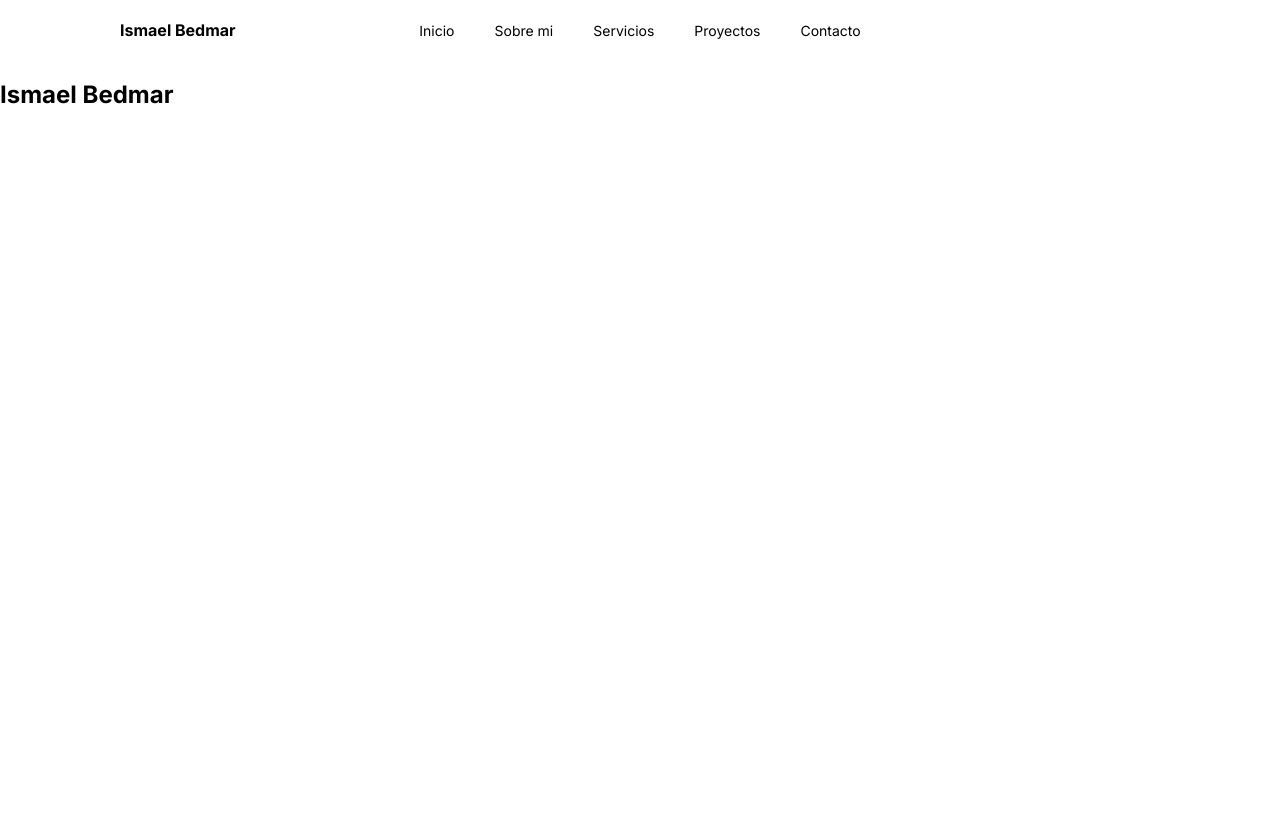
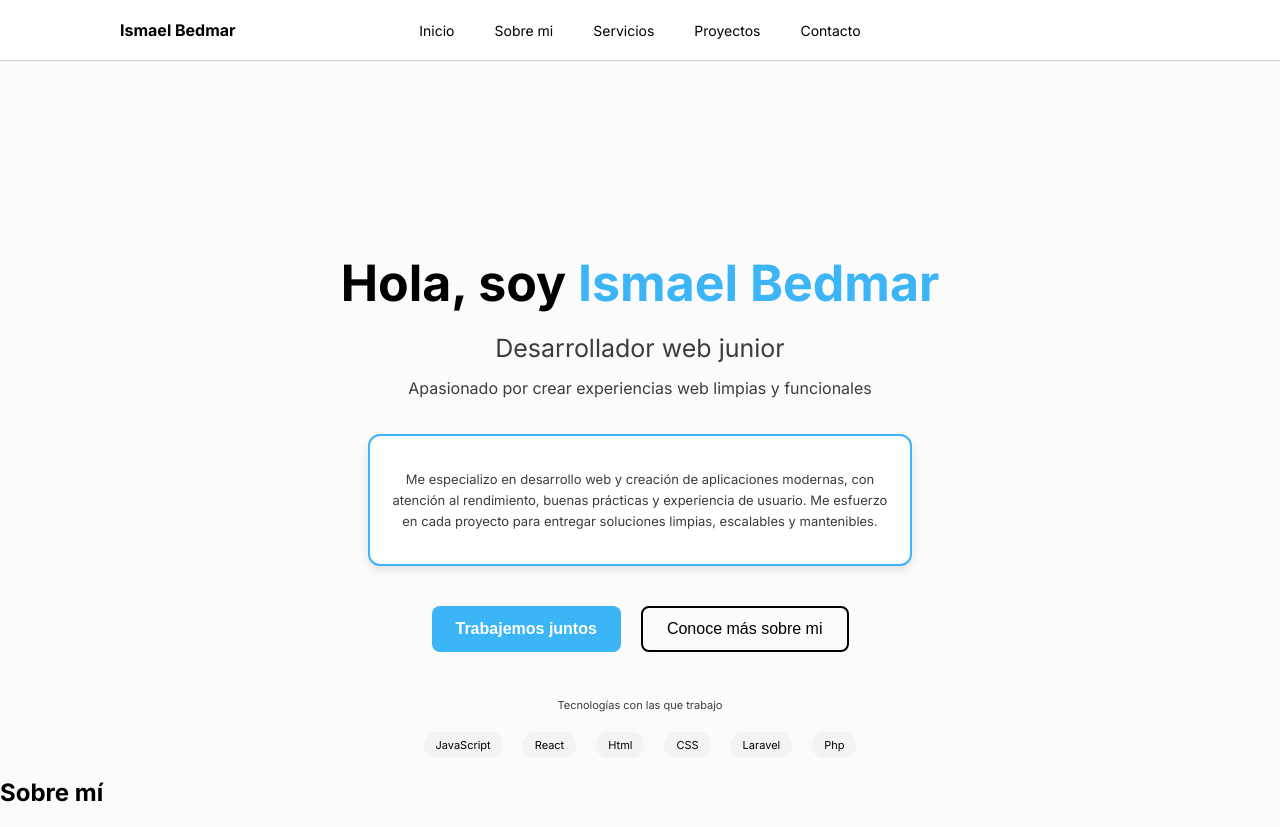
Before and after one commit to Ismabc05/ismaelbedmar, a React (Vite) app in the folder portfolio/: page / in a window 1280 px wide. Before the commit the page ends 800 px from the top, so only its background shows below. Built offline with nearby package versions, Linux system fonts and the light colour scheme.

Commit message:
sobre mi

```diff
--- a/portfolio/src/App.jsx
+++ b/portfolio/src/App.jsx
@@ -3,6 +3,7 @@ import reactLogo from './assets/react.svg'
 import viteLogo from '/vite.svg'
 import { Navbar } from "./components/Navbar"
 import { Inicio } from "./components/Inicio"
+import { Sobremi } from "./components/Sobremi"
 
 function App() {
 
@@ -11,6 +12,7 @@ function App() {
     <>
       <Navbar/>
       <Inicio/>
+      <Sobremi/>
     </>
   )
 }
--- a/portfolio/src/components/Inicio.jsx
+++ b/portfolio/src/components/Inicio.jsx
@@ -3,8 +3,35 @@ import '../estilos/inicio.css';
 
 function Inicio() {
     return(
-        <section>
-            <h1>Ismael Bedmar</h1>
+        <section className="section-inicio">
+
+            <div className="titulos-inicio">
+                <h1 className="titulo-inicio">Hola, soy <span className="nombre">Ismael Bedmar</span></h1>
+                <p className="segundo-titulo-inicio">Desarrollador web junior</p>
+                <p className="tercer-titulo-inicio">Apasionado por crear experiencias web limpias y funcionales</p>
+            </div>
+
+            <div className="cuadrado">
+                <p>Me especializo en desarrollo web y creación de aplicaciones modernas, con atención al rendimiento, buenas prácticas y experiencia de usuario. Me esfuerzo en cada proyecto para entregar soluciones limpias, escalables y mantenibles.</p>
+            </div>
+
+            <div className="contenedor-botones">
+                <button className="boton1">Trabajemos juntos</button>
+                <button className="boton2">Conoce más sobre mi</button>
+            </div>
+
+            <div className="contenedor-tecno">
+                <p>Tecnologías con las que trabajo</p>
+                <div className="contenedor-aptitudes">
+                    <span className="java">JavaScript</span>
+                    <span className="react">React</span>
+                    <span className="html">Html</span>
+                    <span className="css">CSS</span>
+                    <span className="laravel">Laravel</span>
+                    <span className="php">Php</span>
+                </div>
+            </div>
+
         </section>
     )
 }
--- /dev/null
+++ b/portfolio/src/components/Sobremi.jsx
@@ -0,0 +1,13 @@
+import React from "react";
+import "../estilos/sobremi.css"
+
+function Sobremi() {
+    return(
+        <section className="seccion-sobremi">
+            <h2>Sobre mí</h2>
+        </section>
+    )
+}
+
+
+export { Sobremi };
--- a/portfolio/src/estilos/index.css
+++ b/portfolio/src/estilos/index.css
@@ -5,6 +5,7 @@ body {
   height: 100%;
   justify-content: space-around;
   font-family: 'Inter', system-ui, sans-serif; /* ✔ forma correcta */
+  background-color: #fbfbfb;
 }
 
 #root {
--- a/portfolio/src/estilos/inicio.css
+++ b/portfolio/src/estilos/inicio.css
@@ -0,0 +1,105 @@
+.section-inicio{
+    display: flex;
+    flex-direction: column;
+    align-items: center;
+    text-align: center;
+    margin-top: 150px;
+}
+
+.nombre{
+    color: #3bb5f6;
+}
+
+.titulo-inicio{
+    font-size: 50px;
+}
+
+.segundo-titulo-inicio{
+    margin-top: -21px;
+    font-size: 25px;
+    color: #3c3c3c;
+}
+
+.tercer-titulo-inicio{
+    margin-top: -10px;
+    color:  #3c3c3c;
+}
+
+.cuadrado {
+    background-color: #ffffff; /* color de fondo del cuadro */
+    border: 2px solid  #3bb5f6; /* borde azul */
+    border-radius: 12px; /* esquinas redondeadas */
+    padding: 20px; /* espacio interno */
+    max-width: 500px; /* ancho máximo */
+    margin: 20px auto; /* centrado horizontal */
+    box-shadow: 0 4px 10px rgba(0,0,0,0.1); /* sombra sutil */
+    font-family: 'Inter', system-ui, sans-serif;
+    line-height: 1.6; /* mejor lectura */
+    font-size: 13px;
+    color:  #3c3c3c;
+}
+
+/* Contenedor de botones en fila */
+.contenedor-botones {
+    display: flex;
+    gap: 20px; /* espacio entre los botones */
+    justify-content: center; /* opcional: centra los botones en la página */
+    margin-top: 20px;
+}
+
+/* Estilo botón principal */
+.boton1 {
+    background-color:#3bb5f6; /* azul */
+    color: #fff;
+    border: none;
+    padding: 12px 24px;
+    border-radius: 8px;
+    font-size: 1rem;
+    font-weight: bold;
+    cursor: pointer;
+    transition: background-color 0.3s, transform 0.2s;
+}
+
+.boton1:hover {
+    background-color: #2f97cf; /* azul más oscuro */
+    transform: scale(1.05);
+}
+
+/* Estilo botón secundario */
+.boton2 {
+    background-color: transparent;
+    color: #000000;
+    border: 2px solid #000000;
+    padding: 12px 24px;
+    border-radius: 8px;
+    font-size: 1rem;
+    font-weight: 500;
+    cursor: pointer;
+    transition: background-color 0.3s, color 0.3s, transform 0.2s;
+}
+
+.boton2:hover {
+    background-color: #000000;
+    color: #fff;
+    transform: scale(1.05);
+}
+
+.contenedor-tecno{
+    font-size: 11px;
+    color:  #3c3c3c;
+    margin-top: 35px;
+}
+
+.contenedor-aptitudes{
+    display: flex;
+    gap: 20px;
+    margin-top: 20px;
+
+}
+
+.contenedor-aptitudes span {
+    background-color: #f3f3f3;
+    padding: 6px 12px;
+    border-radius: 12px;
+    color: #000;
+}
--- a/portfolio/src/estilos/navbar.css
+++ b/portfolio/src/estilos/navbar.css
@@ -6,6 +6,8 @@
     padding: 10px 20px;
     height: 40px;
     color: #000;
+    background-color: white;
+    border-bottom: 1px solid #cccccc;
 }
 
 .logo {
@@ -13,6 +15,7 @@
     font-weight: bold;
     cursor: pointer;
     margin-left: 100px;
+
 }
 
 .logo:hover{
--- /dev/null
+++ b/portfolio/src/estilos/sobremi.css
@@ -0,0 +1,3 @@
+.seccion-sobremi{
+
+}
```
